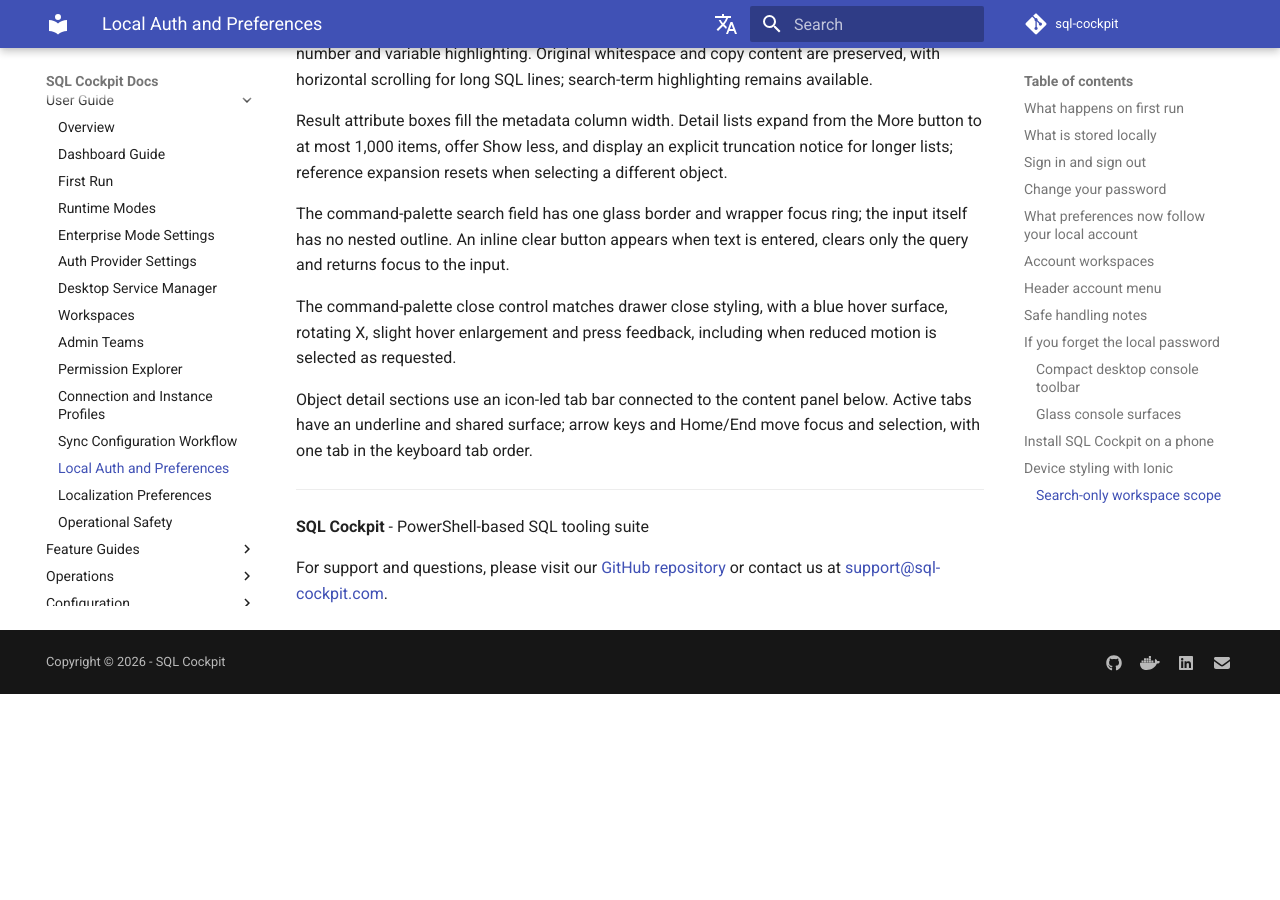
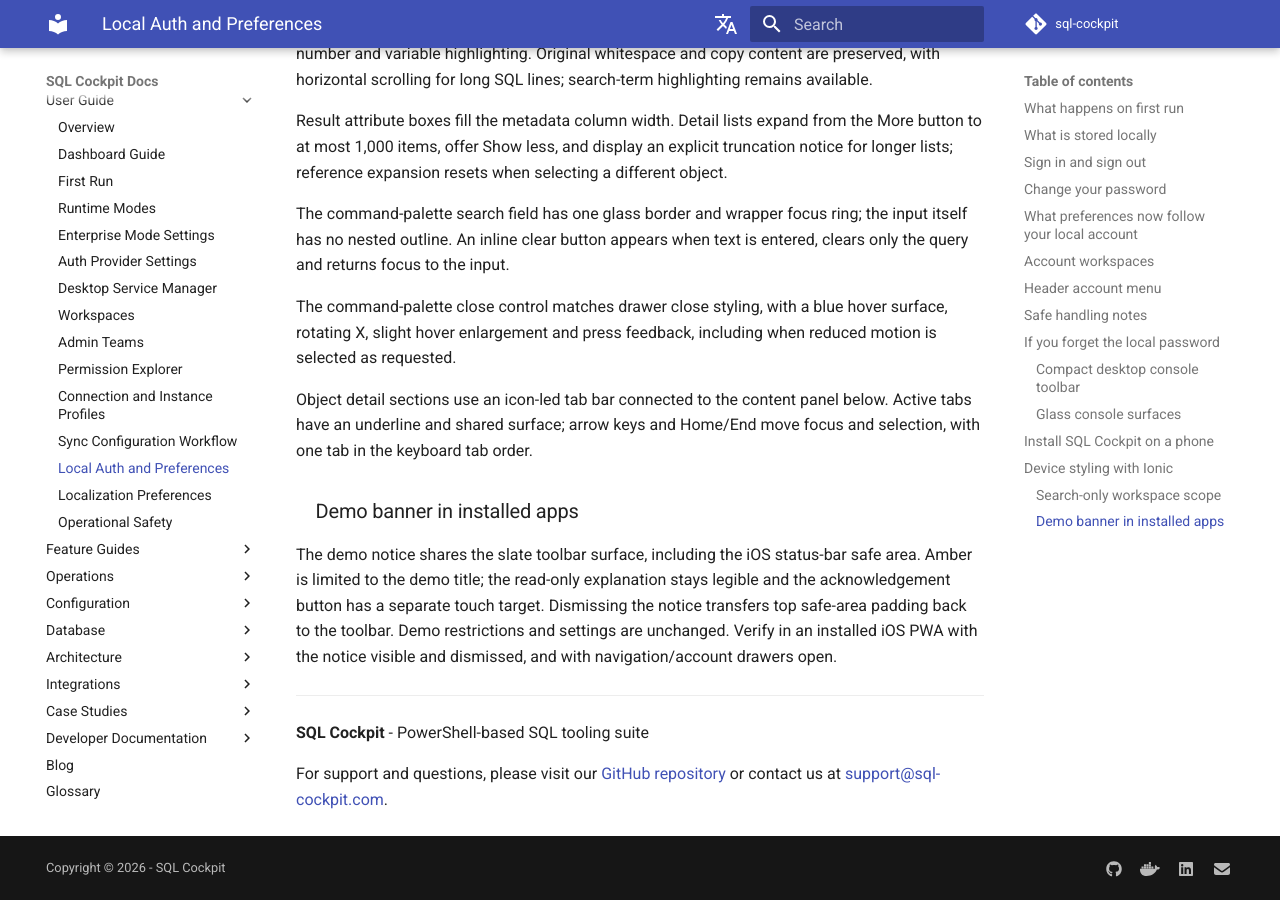
Before and after one commit to sql-cockpit/sql-cockpit-docs-source, an MkDocs documentation site: the page built from docs/user/local-auth-and-preferences.md, in a window 1280 px wide and 900 px high, scrolled down 21302 px. Built offline with MkDocs 1.6.1 and Material for MkDocs 9.7.7, drawn with Linux system fonts in a browser that asks for light colours; comment, search, counter and statistics services are not loaded; the version menu is left out; before the commit the page ends 21996 px from its top, so only the background shows below that.

Commit message:
docs: explain PWA demo banner safe-area styling

```diff
--- a/docs/user/local-auth-and-preferences.md
+++ b/docs/user/local-auth-and-preferences.md
@@ -468,3 +468,9 @@
 
 
 Object detail sections use an icon-led tab bar connected to the content panel below. Active tabs have an underline and shared surface; arrow keys and Home/End move focus and selection, with one tab in the keyboard tab order.
+
+
+
+### Demo banner in installed apps
+
+The demo notice shares the slate toolbar surface, including the iOS status-bar safe area. Amber is limited to the demo title; the read-only explanation stays legible and the acknowledgement button has a separate touch target. Dismissing the notice transfers top safe-area padding back to the toolbar. Demo restrictions and settings are unchanged. Verify in an installed iOS PWA with the notice visible and dismissed, and with navigation/account drawers open.
```
